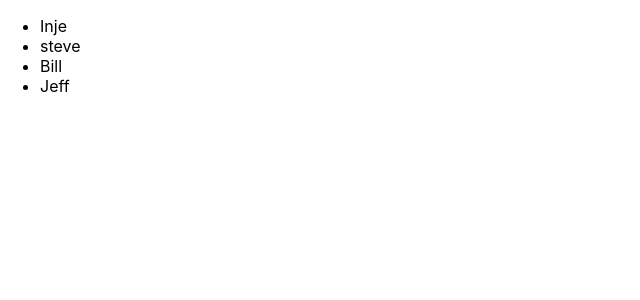
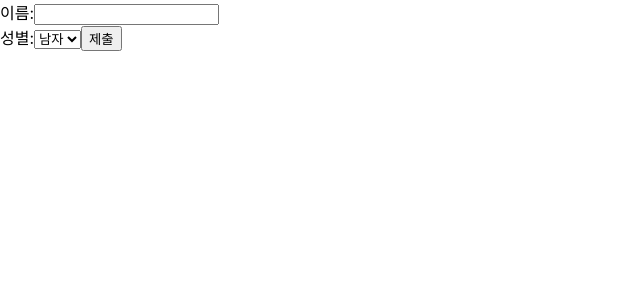
Before and after one commit to sensewan/react-test, a React (Create React App) app: page / in a window 1280 px wide. Shown: the top 300 px of the page, without its empty margins (0-640 px from the left). Built offline with nearby package versions, Linux system fonts and the light colour scheme.

Commit message:
form 활용

```diff
--- /dev/null
+++ b/src/chapter_11/SignUp.jsx
@@ -0,0 +1,40 @@
+import React, {useState} from "react";
+
+function SignUp(props) {
+    const [name, setName] = useState("");
+    const [gender, setGender] = useState ("남자");
+
+    const handleChangeName = (event) => {
+        setName(event.target.value)
+    };
+
+    const handleChangeGender = (event) => {
+        setGender(event.target.value);
+    };
+
+    const handleSubmit = (event) => {
+        alert(`이름: ${name}, 성병: ${gender}`);
+        event.preventDefault();
+    };
+
+    return (
+        <form onSubmit={handleSubmit}>
+            <label>
+                이름:
+                 <input type="text" value={name} onChange={handleChangeName} />
+            </label>
+            <br/>
+            <label>
+                성별:
+                <select value={gender} onChange={handleChangeGender}>
+                    <option value="남자">남자</option>
+                    <option value="여자">여자</option>
+                </select>
+            </label>
+            <button type="submit">제출</button>
+        </form>
+    );
+
+}
+
+export default SignUp;
--- a/src/index.js
+++ b/src/index.js
@@ -11,13 +11,14 @@
 // import Accommodate from './chapter_07/Accommodate';
 // import ConfirmButton from './chapter_08/ConfirmButton';
 // import LandingPage from './chapter_09/LandingPage';
-import AttendanceBook from './chapter_10/AttendanceBook';
+// import AttendanceBook from './chapter_10/AttendanceBook';
+import SignUp from './chapter_11/SignUp';
 
 const root = ReactDOM.createRoot(document.getElementById('root'));
 
 root.render(
   // <React.StrictMode>
-    <AttendanceBook />
+    <SignUp />
   // </React.StrictMode>,
   // document.getElementById('root')
 );
```
